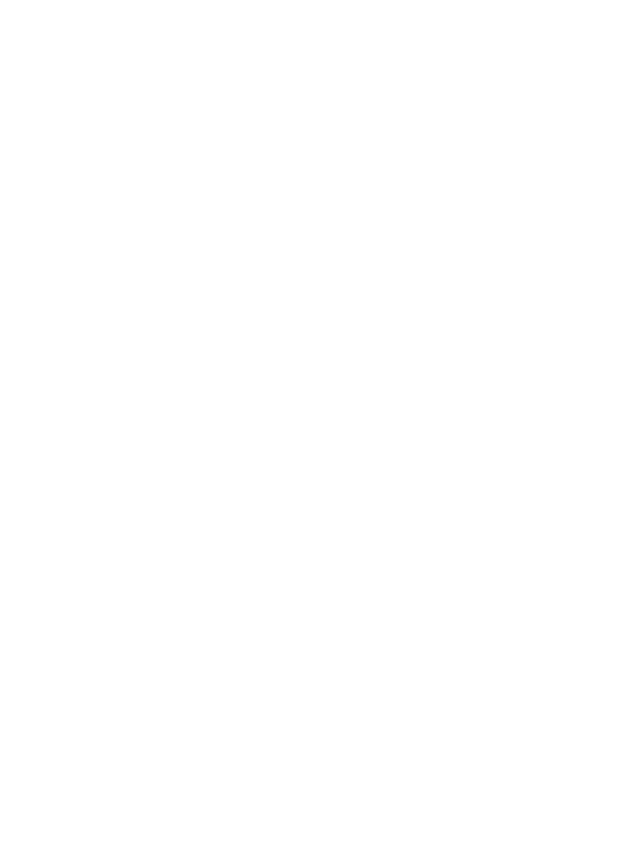
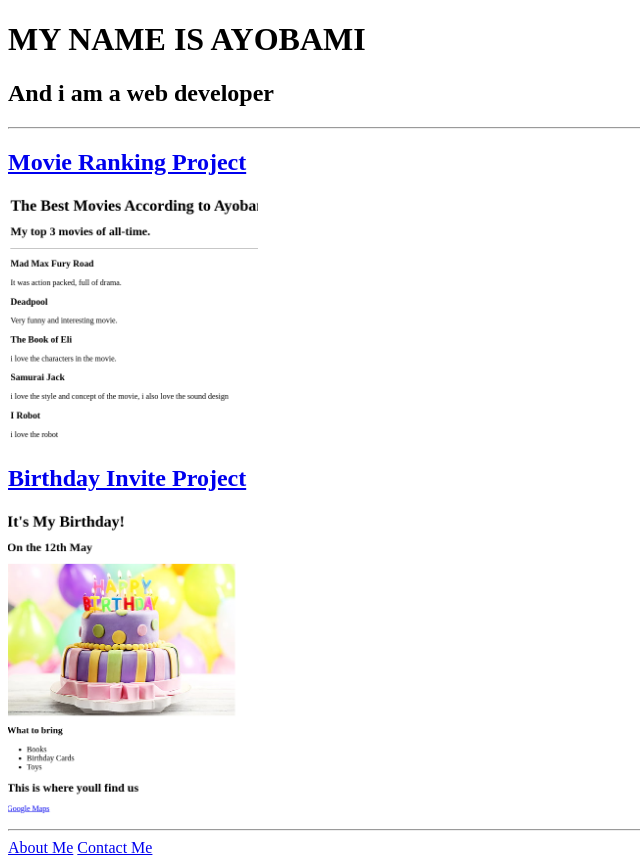
Before and after one commit to Salamibigi/Portfolio, a plain HTML site: page index.html in a window 1280 px wide. Shown: the whole page, without its empty margins (0-640 px from the left). Before the commit the page ends 800 px from the top, so only its background shows below. Drawn offline with Linux system fonts and the light colour scheme.

Commit message:
Add files via upload

```diff
--- a/index.html
+++ b/index.html
@@ -1,15 +1,21 @@
 <!-- TODO 1: Create the HTML Boilerplate -->
-
-<!-- TODO 2: Add Your previous projects' HTML into the public folder -->
-
-<!-- TODO 3: Take screenshots of your project previews and add the images to the images folder -->
-
-<!-- TODO 4: Add titles/subtitles etc. -->
-
-<!-- TODO 5: Add a link to the project pages -->
-
-<!-- TODO 6: Add images to show the project previews
-HINT for TODO 6: You can use the height attribute set to 200 to make the image smaller:
-https://developer.mozilla.org/en-US/docs/Web/HTML/Element/img#attr-height -->
-
-<!-- TODO 7: Add the Contact Me and About Me page links -->
+<!DOCTYPE html>
+<html lang="en">
+<head>
+    <meta charset="UTF-8">
+    <meta name="viewport" content="width=device-width, initial-scale=1.0">
+    <title>Ayobamis portfolio</title>
+</head>
+<body>
+    <h1>MY NAME IS AYOBAMI</h1>
+    <H2>And i am a web developer</H2>
+    <hr >
+    <h2><a href="./public/movie-ranking.html">Movie Ranking Project</a></h2>
+    <img src="./assets/images/movie.png" width="250" alt="movie rank page screenshot">
+    <h2><a href="./public/birthday-invite.html">Birthday Invite Project</a></h2>
+    <img src="./assets/images/birthday.png" width="250" alt="Birthday page screenshot">
+    <hr>
+    <a href="./public/about.html">About Me</a>
+    <a href="./public/contact.html">Contact Me</a>
+</body>
+</html>
```
